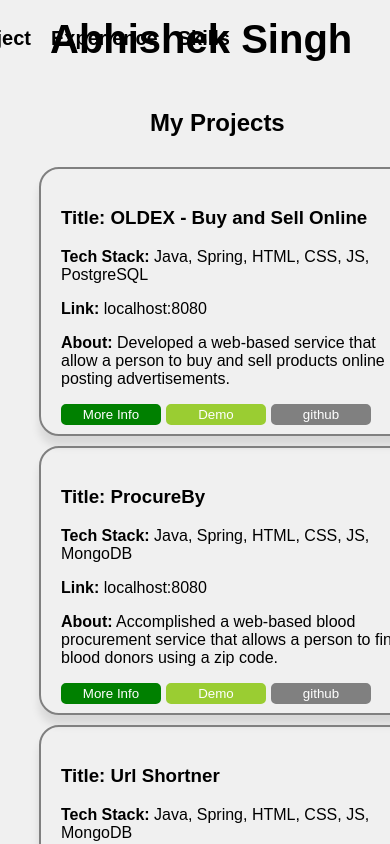
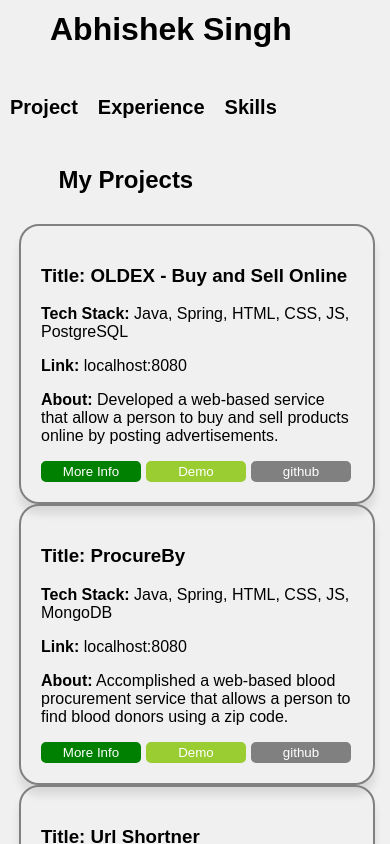
Before and after one commit to Abhishek7861/personal_website, a React (Create React App) app: page /project in a window 390 px wide. Shown: the top 844 px of the page. Built offline with nearby package versions, Linux system fonts and the light colour scheme.

Commit message:
Added mobile view for projects

```diff
--- a/src/components/NavBar/NavBar.css
+++ b/src/components/NavBar/NavBar.css
@@ -1,5 +1,6 @@
 .navbar{
     display: flex;
+    flex-direction: row;
 }
 
 .navbar-title{
--- a/src/components/NavBar/NavBar.js
+++ b/src/components/NavBar/NavBar.js
@@ -1,5 +1,6 @@
 import React from 'react';
 import './NavBar.css';
+import './NavBarMobile.css';
 import { Link } from 'react-router-dom';
 
 export default function NavBar() {
--- /dev/null
+++ b/src/components/NavBar/NavBarMobile.css
@@ -0,0 +1,16 @@
+@media (max-width: 650px) {
+    /* Styles for screens less than 300 pixels */
+    .navbar{
+        display: flex;
+        flex-direction: column;
+        justify-content: center;
+    }
+    .navbar-title{
+        font-size: medium;
+        width: 100%;
+    }
+    .navbar-navigation{
+        position: relative;
+        display: flex;
+    }
+  }
--- a/src/components/ProjectCard/ProjectCard.css
+++ b/src/components/ProjectCard/ProjectCard.css
@@ -1,10 +1,11 @@
 .project-card{
     border: 2px solid gray;
     padding: 20px;
+    margin-left: 0px;
     border-radius: 20px;
-    width: 350px;
-    height: 225px;
+    width: 100%;
     box-shadow: 0 10px 8px rgba(0, 0, 0, 0.1); /* Adjust the values as needed */
+    margin-left: -20px;
 }
 
 .project-card:hover{
--- a/src/components/ProjectList/ProjectList.css
+++ b/src/components/ProjectList/ProjectList.css
@@ -1,12 +1,9 @@
 .project-grid {
-    display: flex;
-    /* grid-template-columns: repeat(3, 1fr); Three columns with equal width */
     gap: 10px; /* Adjust the gap between grid items */
     margin: 30px auto; /* Center the grid horizontally */
     max-width: 80%;
-    flex-wrap: wrap;
   }
 
 .project-title{
-    margin-left: 150px;
+    margin-left: 15%;
 }
```
